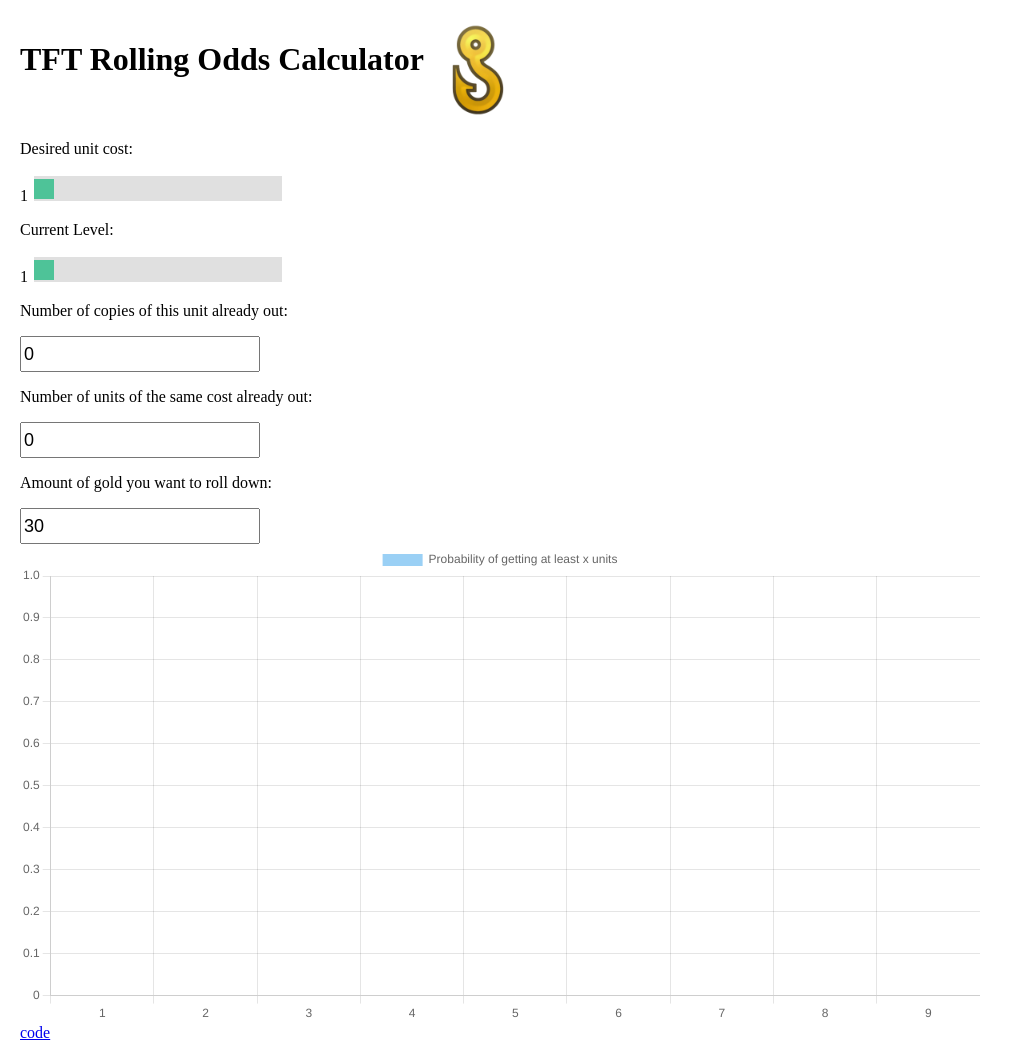
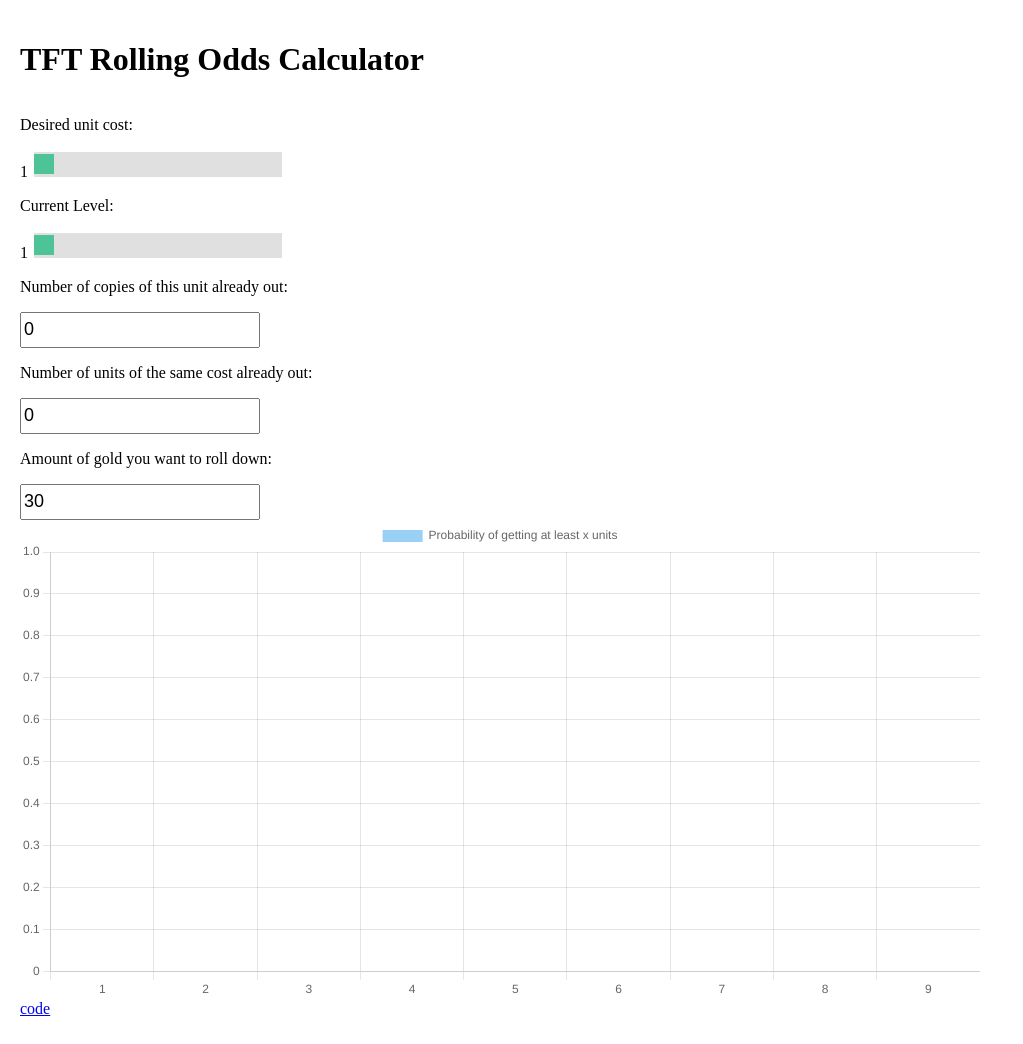
Before and after one commit to wongkj12/TFT-Rolling-Odds-Calculator, a plain HTML site: page index.html in a window 1280 px wide. Shown: the whole page, without its empty margins (0-1023 px from the left). Drawn offline with nearby package versions, Linux system fonts and the light colour scheme.

Commit message:
Update index.html

```diff
--- a/index.html
+++ b/index.html
@@ -11,9 +11,6 @@
 <body>
     <div style="display:inline-block; vertical-align:top;">
         <h1> TFT Rolling Odds Calculator </h1>
-    </div>
-    <div style="display:inline-block;">
-        <img src="bait.png" width="100" height="100">
     </div>
 
     <div class="slidecontainer">
```
